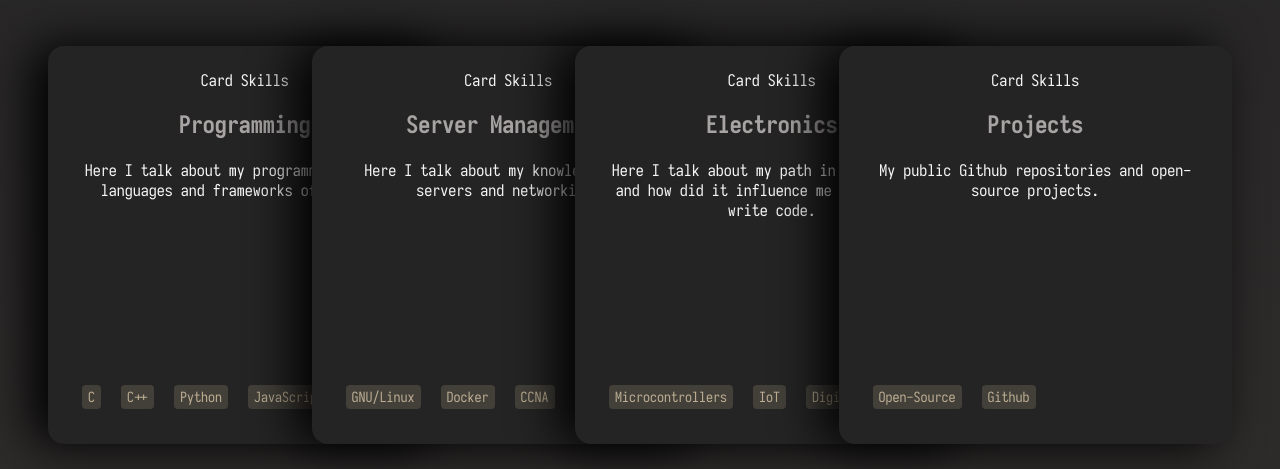
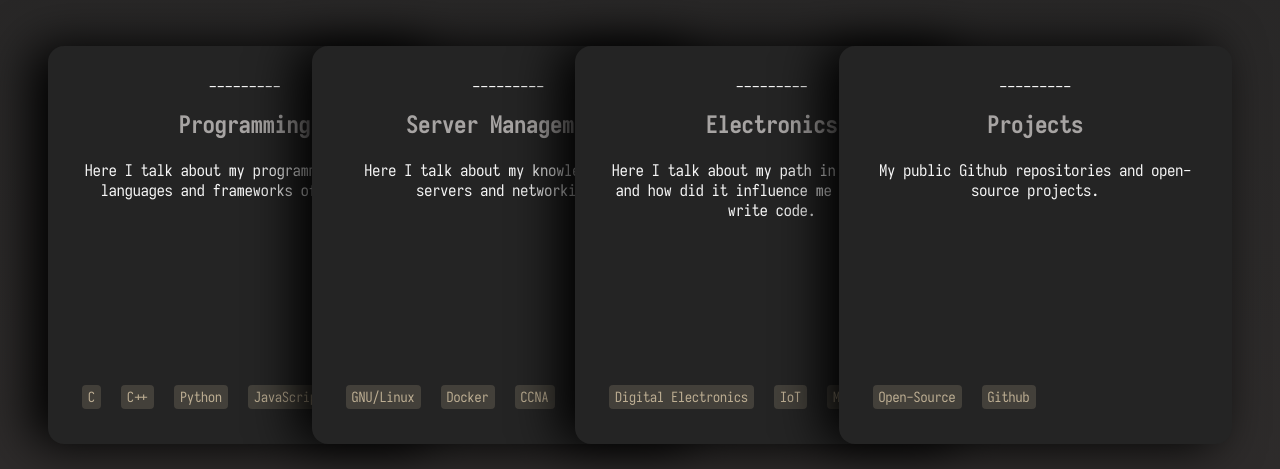
Before and after one commit to joaoofreitas/vue-portfolio, a Vue app in the folder portfolio/: page / in a window 1280 px wide. Shown: the part 409-878 px from the top of the page. Built offline with nearby package versions, Linux system fonts and the light colour scheme; no server answers.

Commit message:
Some minor changes and touches.

```diff
--- a/portfolio/src/App.vue
+++ b/portfolio/src/App.vue
@@ -27,9 +27,10 @@
         Here I talk about my path in electronics and how did it influence me starting to write code.
       </template>
       <template v-slot:electronics-tags>
+        <Tag nameTag="Digital Electronics"/>
+        <Tag nameTag="IoT"/>
         <Tag nameTag="Microcontrollers"/>
-        <Tag nameTag="IoT"/>
-        <Tag nameTag="Digital Electronics"/>
+
       </template>
 
       <template v-slot:projects>
--- a/portfolio/src/components/Card.vue
+++ b/portfolio/src/components/Card.vue
@@ -2,7 +2,7 @@
         <div class="card">
             <div>
                 <a>{{title}}</a>
-                <h1 :style="titleColor" >{{skill}}</h1 >
+                <h1 :style="titleColor">{{skill}}</h1>
             </div>
             <a><slot/></a>
             <div class='bottom-card'>
@@ -60,7 +60,7 @@ export default {
 
 .bottom-card {
     display: flex;
-    flex-wrap: wrap;
+    flex-wrap: wrap-reverse;
     position: absolute;
     bottom: 25px;
 
--- a/portfolio/src/components/CardsList.vue
+++ b/portfolio/src/components/CardsList.vue
@@ -1,7 +1,7 @@
 <template>
     <section class="card-list">
         <Cards  v-scroll-to="{el: '#programming', offset: -200}"
-                title='Card Skills'
+                title='_________'
                 skill="Programming"
                 skillColor="whitesmoke">
 
@@ -11,7 +11,7 @@
                 </template>
         </Cards>
         <Cards  v-scroll-to="{el: '#servers', offset: -200}"
-                title='Card Skills'
+                title='_________'
                 skill="Server Management"
                 skillColor="#whitesmoke">
 
@@ -22,7 +22,7 @@
 
         </Cards>
         <Cards  v-scroll-to="{el: '#electronics', offset: -200}"
-                title='Card Skills'
+                title='_________'
                 skill="Electronics"
                 skillColor="#whitesmoke">
 
@@ -33,7 +33,7 @@
                 </template>
         </Cards>
         <Cards  v-scroll-to="{el: '#projects', offset: -200}"
-                title='Card Skills'
+                title='_________'
                 skill="Projects"
                 skillColor="#whitesmoke">
 
```
